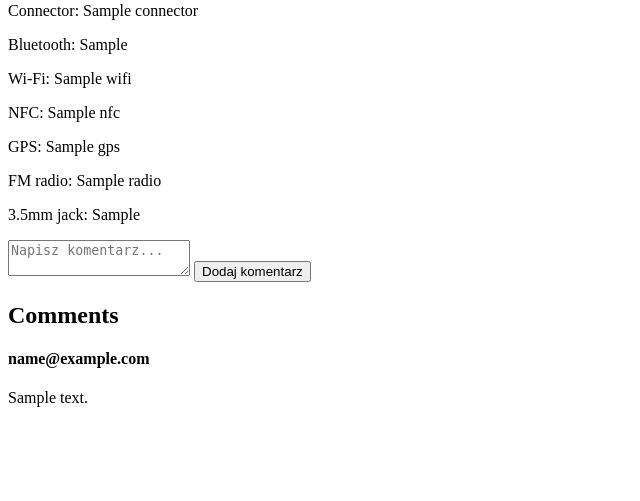
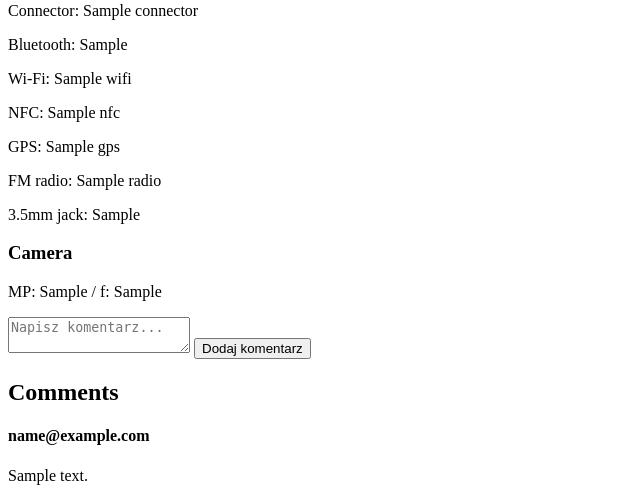
Before and after one commit to cdakk2000/Bazy_Danych_Projekt, a Django app: page /phone/1 in a window 1280 px wide. Shown: the part 1137-1638 px from the top of the page, without its empty margins (0-640 px from the left). Before the commit the page ends 1544 px from the top, so only its background shows below. Run offline with Django 4.2, Linux system fonts and the light colour scheme; tables that the repository leaves empty hold one stand-in row (values such as "Sample post"); grey boxes marked "Sample" are stand-in pictures; a database or web service that is not in the repository returns one stand-in record (values such as "Sample title"); some libraries are stand-ins or nearby versions.

Commit message:
wyświetlanie kamery telefonu

```diff
--- a/templates/phone.html
+++ b/templates/phone.html
@@ -42,6 +42,10 @@
     <p>GPS: {{phone.gps}}</p>
     <p>FM radio: {{phone.radio}}</p>
     <p>3.5mm jack: {{phone.audio_jack}}</p>
+    <h3>Camera</h3>
+    {% for camera in cameras %}
+    <p>MP: {{camera.mp}} / f: {{camera.f}}</p>
+    {% endfor %}
 
 
 
--- a/testdb/views.py
+++ b/testdb/views.py
@@ -263,8 +263,17 @@ class Phone(View):
             cursor.execute(findcommentsquery, [phone_id,])
             comments = cursor.fetchall()
             conn.commit()
+
+            findcamerasquery = """SELECT mp, f FROM "camera"
+                                WHERE camera_id IN
+                                (SELECT camera_id FROM "phone-camera"
+                                WHERE phone_id = %s)
+                                ORDER BY mp DESC;"""
+            cursor.execute(findcamerasquery, [phone_id,])
+            cameras = cursor.fetchall()
+            conn.commit()
             conn.close()
-        return render(request, self.template, {"phone":results, "comments": comments})
+        return render(request, self.template, {"phone":results, "comments": comments, "cameras":cameras})
 
 class SearchResult(View):
     template = 'searchresult.html'
```
